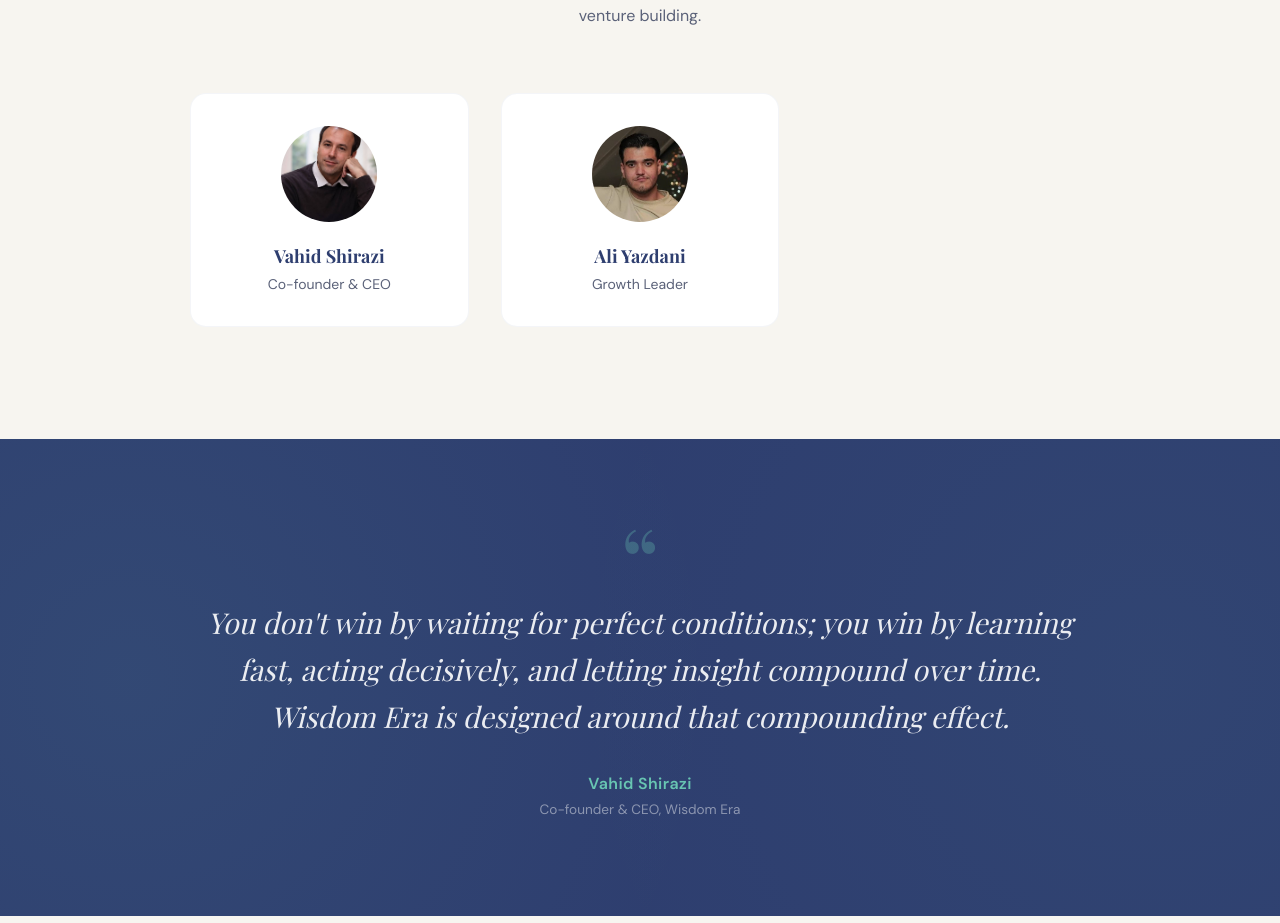
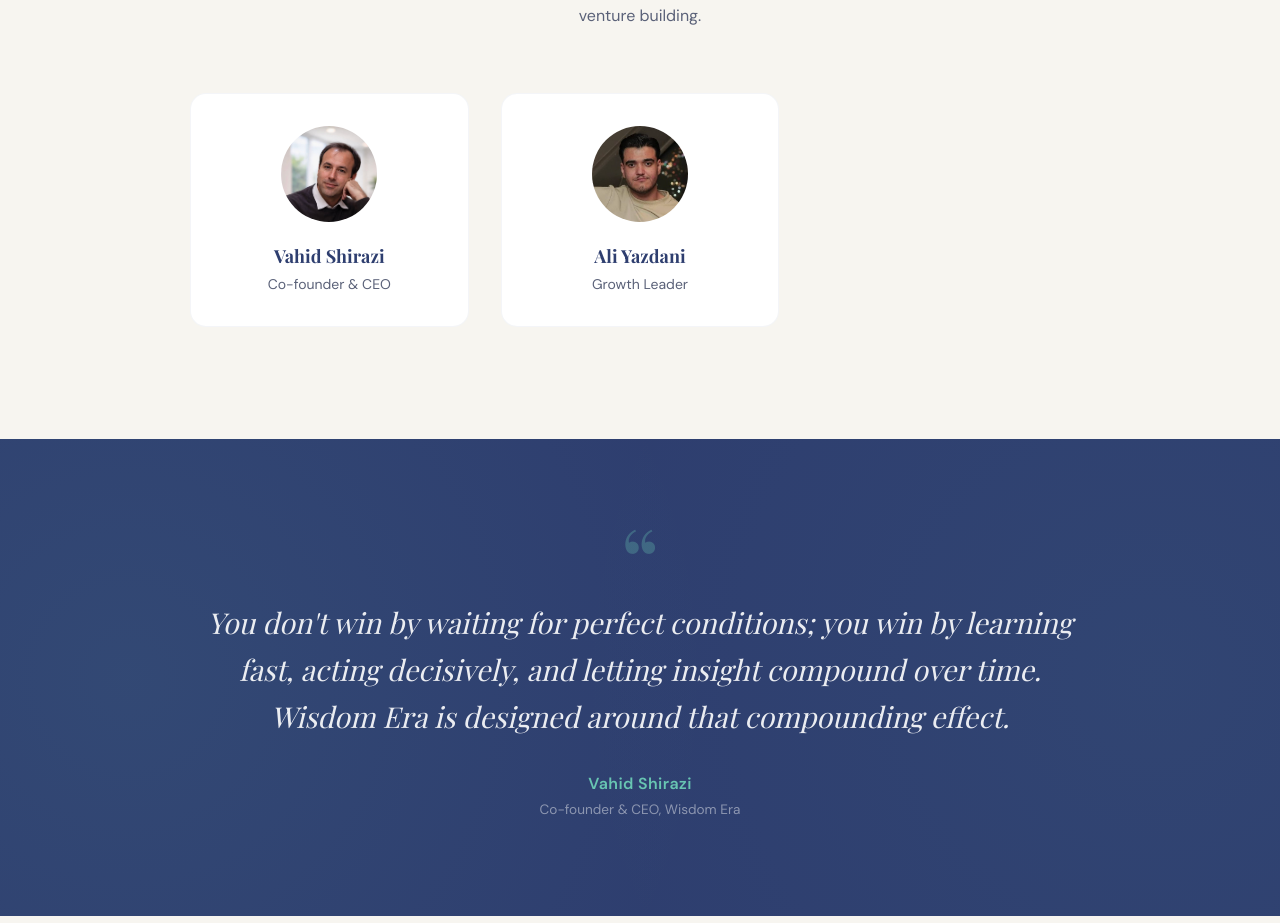
Before and after one commit to sobhaniyasamin/Wisdom-Era, a Next.js app: page / in a window 1280 px wide. Shown: the part 4784-5707 px from the top of the page. Built offline with nearby package versions, Linux system fonts and the light colour scheme; a web font is replaced by a local one.

Commit message:
:sparkles: Fix Vahid photo

```diff
--- a/src/data/team.ts
+++ b/src/data/team.ts
@@ -10,7 +10,7 @@ export const teamMembers: TeamMember[] = [
   {
     name: "Vahid Shirazi",
     role: "Co-founder & CEO",
-    photo: "/vahid.PNG",
+    photo: "/vahid.JPG",
     initials: "VS",
     gradient: "from-navy to-navy-light",
   },
```
Also changed, not shown: public/vahid.JPG (added), public/vahid.PNG (deleted).
